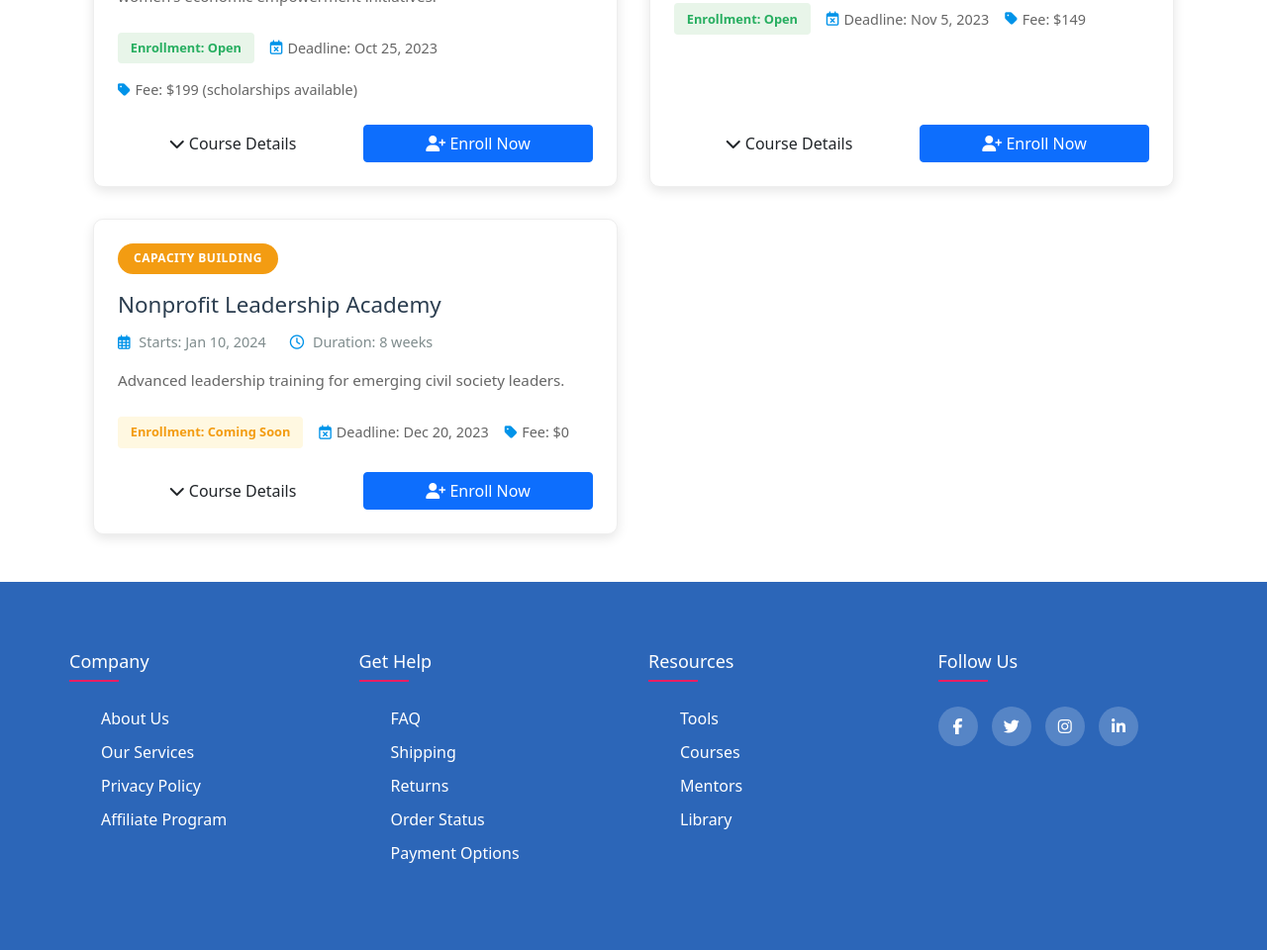
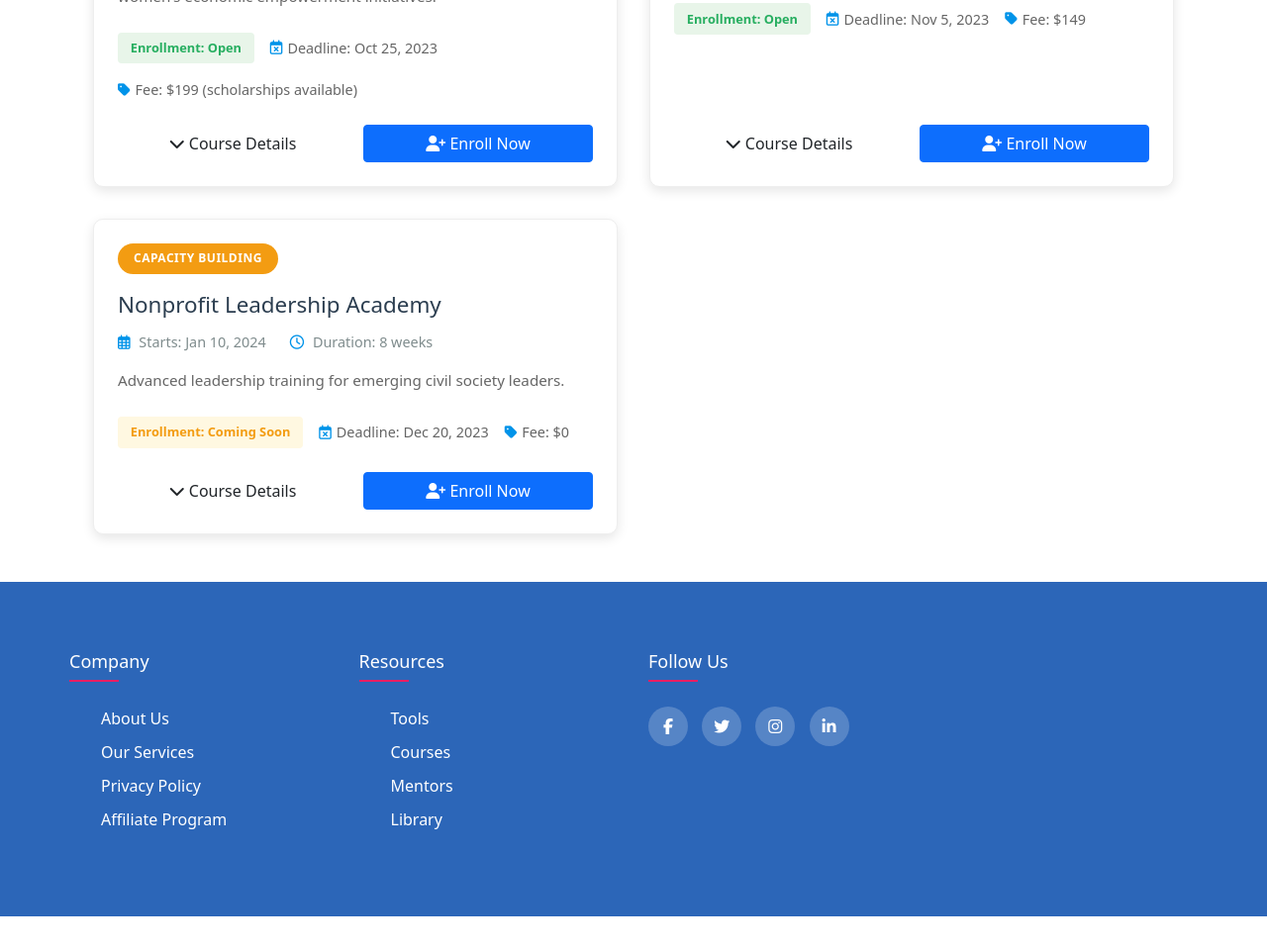
Before and after one commit to MenaNader19/Moocy, a plain HTML site: page courses.html in a window 1280 px wide. Shown: the part 804-1764 px from the top of the page at 99% size. After the commit the page ends 1730 px from the top, so only its background shows below. Drawn offline with nearby package versions, Linux system fonts and the light colour scheme.

Commit message:
Update courses.html

```diff
--- a/courses.html
+++ b/courses.html
@@ -244,16 +244,7 @@
                         <li><a href="#">Affiliate Program</a></li>
                     </ul>
                 </div>
-                <div class="footer-col">
-                    <h4>Get Help</h4>
-                    <ul class="ul-footer">
-                        <li><a href="#">FAQ</a></li>
-                        <li><a href="#">Shipping</a></li>
-                        <li><a href="#">Returns</a></li>
-                        <li><a href="#">Order Status</a></li>
-                        <li><a href="#">Payment Options</a></li>
-                    </ul>
-                </div>
+
                 <div class="footer-col">
                     <h4>Resources</h4>
                     <ul class="ul-footer">
```
